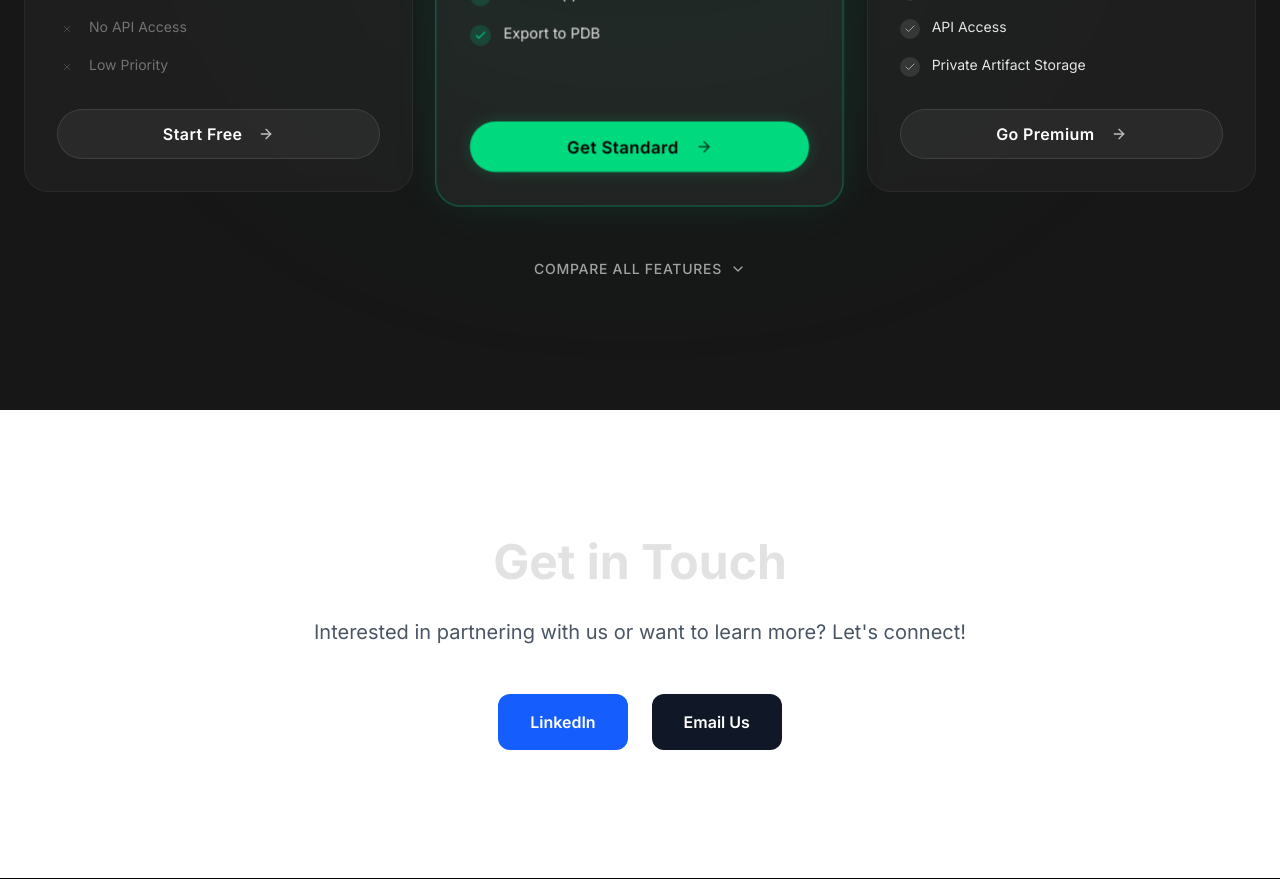
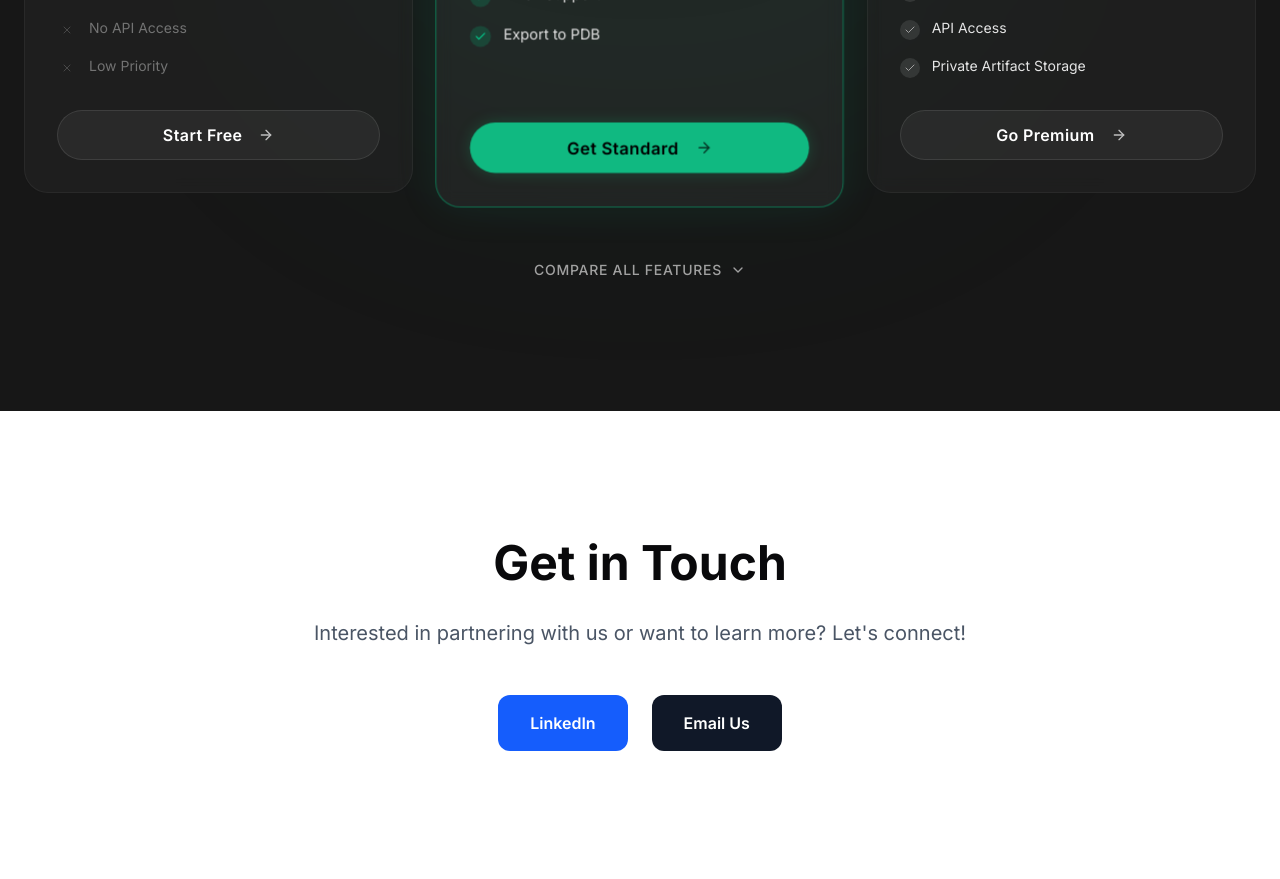
Before and after one commit to Kanna13/foldexa-protein-mvp-, a Next.js app in the folder frontend/: page / in a window 1280 px wide. Shown: the part 6240-7119 px from the top of the page. Built offline with nearby package versions, Linux system fonts and the light colour scheme.

Commit message:
update favicon

```diff
--- a/frontend/src/app/globals.css
+++ b/frontend/src/app/globals.css
@@ -1,21 +1,23 @@
 @import "tailwindcss";
 
 :root {
-  /* Deep Space Black */
-  --background: #050505;
-  /* Off-white text */
-  --foreground: #E2E2E2;
+  /* Premium Light Theme */
+  --background: #ffffff;
+  --foreground: #09090b;
 
-  /* Brand Colors */
-  --primary: #00D97E;
-  /* Rich Vibrant Green */
-  --primary-dark: #00B368;
-  --secondary: #0A0F0D;
-  /* Subtle Green-Black */
+  /* Brand Colors - Emerald */
+  --primary: #10b981;
+  --primary-dark: #059669;
+  --secondary: #f4f4f5;
 
-  /* Glass UI */
-  --glass-border: rgba(255, 255, 255, 0.08);
-  --glass-bg: rgba(10, 15, 13, 0.6);
+  /* UI Elements */
+  --card: #ffffff;
+  --card-foreground: #09090b;
+  --border: #e4e4e7;
+
+  /* Glass UI (Adapted for Light Mode) */
+  --glass-border: rgba(0, 0, 0, 0.05);
+  --glass-bg: rgba(255, 255, 255, 0.7);
 }
 
 @theme inline {
--- a/frontend/src/app/page.tsx
+++ b/frontend/src/app/page.tsx
@@ -248,8 +248,8 @@ export default function Home() {
         </div>
       </section>
 
-      {/* --- SECTION 3: HOW IT WORKS (Minimalist) --- */}
-      <section id="platform" className="bg-white py-32">
+      {/* --- SECTION 3: HOW IT WORKS (Premium Grid) --- */}
+      <section id="platform" className="bg-neutral-50/50 py-32 border-t border-neutral-100">
         <div className="max-w-5xl mx-auto px-6">
           <motion.div
             initial={{ opacity: 0, y: 30 }}
@@ -258,8 +258,8 @@ export default function Home() {
             viewport={{ once: true }}
             className="text-center mb-20"
           >
-            <h2 className="text-6xl font-medium tracking-tighter mb-4 text-black">Simple. Powerful. Fast.</h2>
-            <p className="text-xl text-gray-500">Four steps to breakthrough protein designs</p>
+            <h2 className="text-6xl font-medium tracking-tighter mb-4 text-neutral-900">Simple. Powerful. Fast.</h2>
+            <p className="text-xl text-neutral-500">Four steps to breakthrough protein designs</p>
           </motion.div>
 
           <div className="grid md:grid-cols-2 gap-6">
@@ -295,7 +295,7 @@ export default function Home() {
                 whileInView={{ opacity: 1, y: 0 }}
                 transition={{ duration: 0.5, delay: idx * 0.1, ease: "easeOut" }}
                 viewport={{ once: true }}
-                className="group relative bg-white p-8 rounded-3xl border border-neutral-100 hover:border-neutral-200 hover:shadow-xl transition-all duration-300"
+                className="group relative bg-white p-8 rounded-3xl border border-neutral-100 hover:border-neutral-200 hover:shadow-[0_8px_30px_rgb(0,0,0,0.04)] transition-all duration-300"
               >
                 <div className="absolute top-8 right-8 text-4xl font-bold text-neutral-100 group-hover:text-emerald-500/10 transition-colors select-none">
                   {item.step}
```
